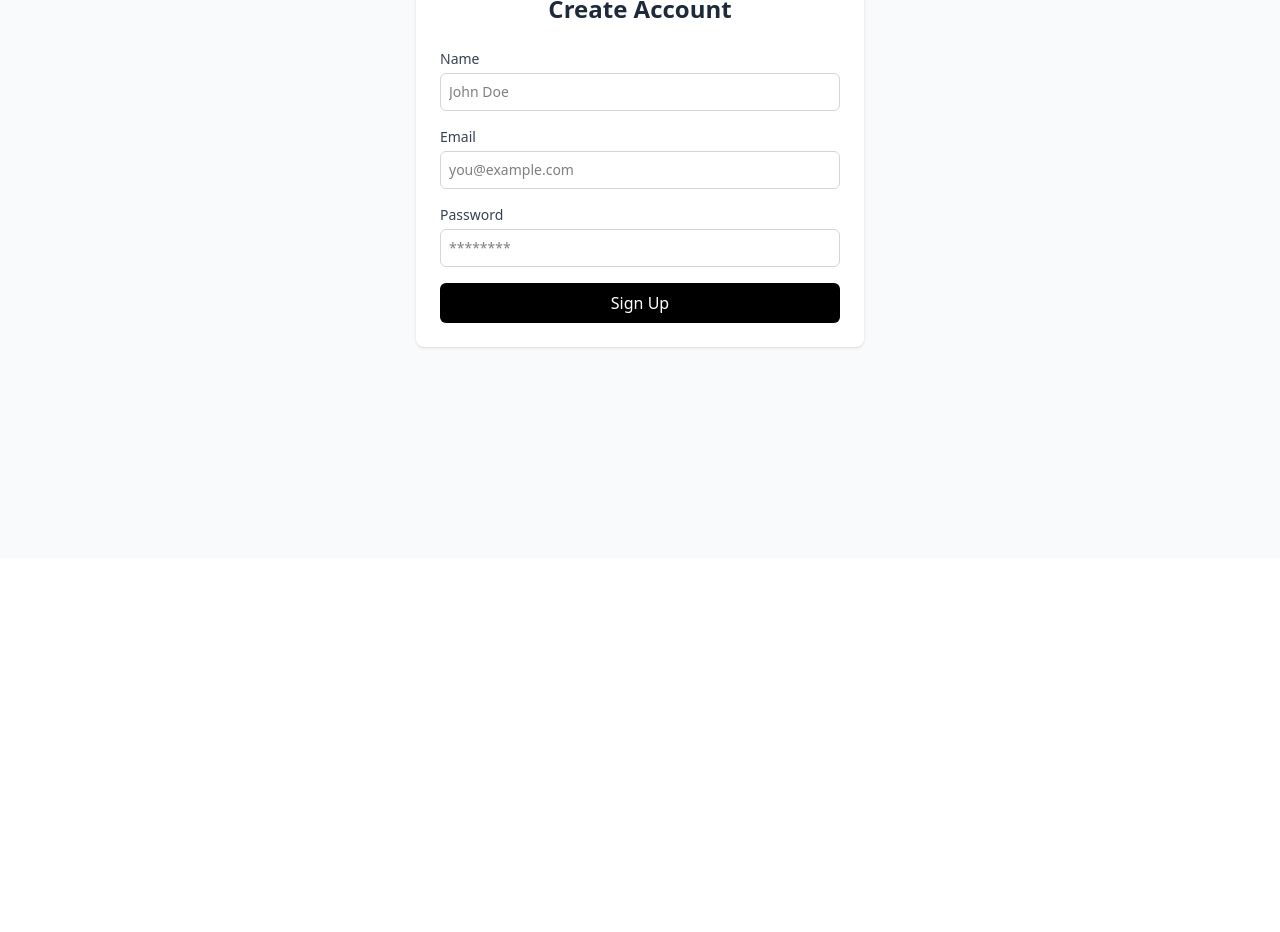
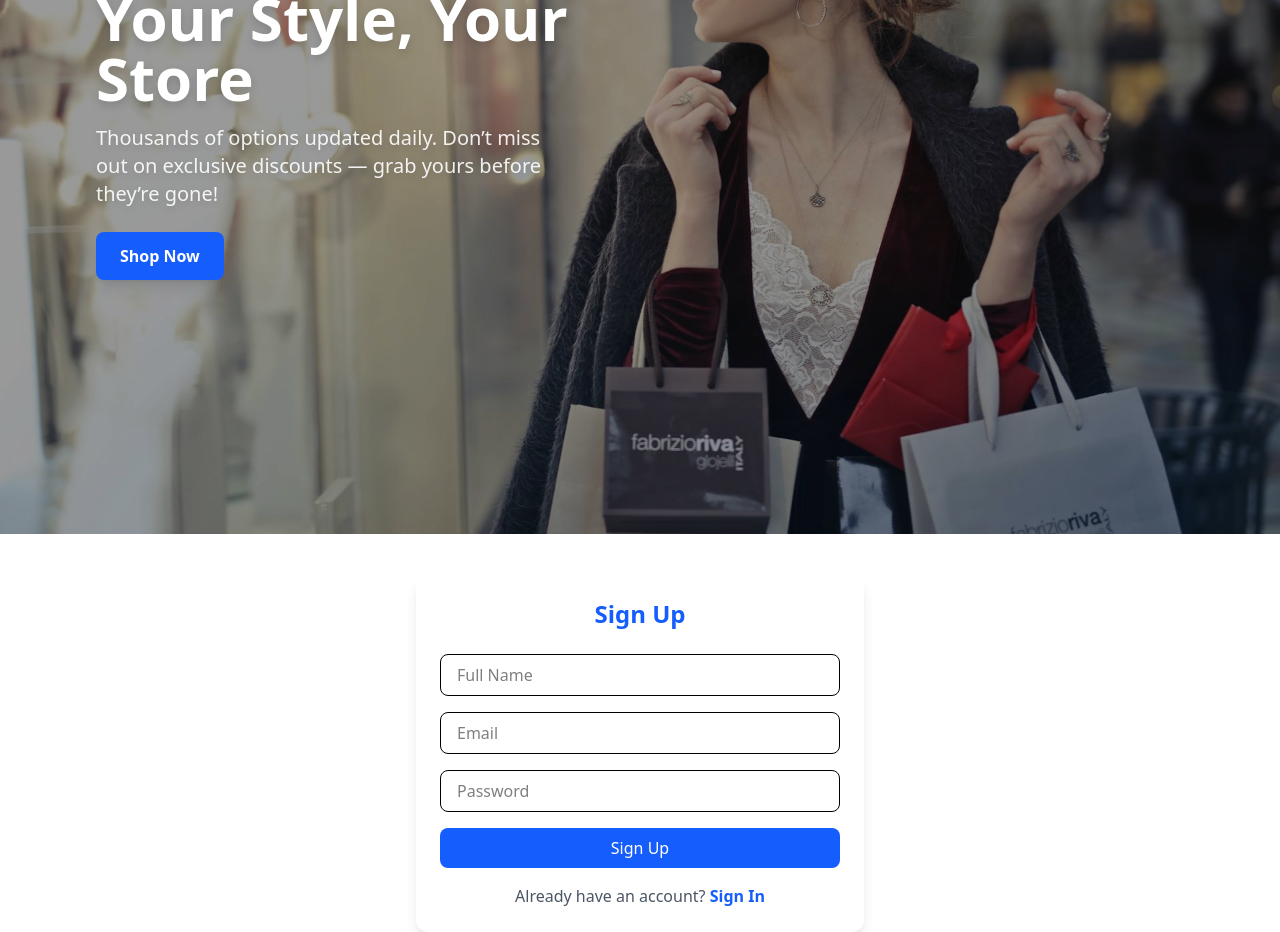
Before and after one commit to Stormz99/alx-project-nexus, a Next.js app in the folder quick-cart/: page /sign-up in a window 1280 px wide. Shown: the part 340-1272 px from the top of the page. Before the commit the page ends 898 px from the top, so only its background shows below. Built offline with nearby package versions, Linux system fonts and the light colour scheme.

Commit message:
Add: Landing page and Auth

```diff
--- a/quick-cart/app/(auth)/layout.tsx
+++ b/quick-cart/app/(auth)/layout.tsx
@@ -1,12 +1,21 @@
-import type { ReactNode } from "react";
+"use client";
 
-export default function AuthLayout({ children }: { children: ReactNode }) {
+import { ReactNode } from "react";
+import Hero from "@/components/Hero";
+
+interface AuthLayoutProps {
+  children: ReactNode;
+}
+
+const Layout = ({ children }: AuthLayoutProps) => {
   return (
-    <div>
-      <header>
-        <h1>Auth Section</h1>
-      </header>
-      <main>{children}</main>
+    <div className="min-h-screen flex flex-col">
+      <Hero />
+      <div className="flex flex-col items-center justify-center mt-10 px-4">
+        {children}
+      </div>
     </div>
   );
-}
+};
+
+export default Layout;
--- a/quick-cart/app/(auth)/sign-in/page.tsx
+++ b/quick-cart/app/(auth)/sign-in/page.tsx
@@ -1,49 +1,34 @@
-// Cartify/app/(auth)/sign-in/page.tsx
-
 "use client";
 
-import React from "react";
+import Link from "next/link";
 
-export default function SignInPage() {
+const SignInPage = () => {
   return (
-    <main className="flex min-h-screen items-center justify-center bg-gray-50">
-      <div className="w-full max-w-md p-6 bg-white shadow rounded-lg">
-        <h1 className="text-2xl font-bold text-gray-800 mb-6 text-center">
-          Sign In
-        </h1>
-        <form className="space-y-4">
-          <div>
-            <label htmlFor="email" className="block text-sm font-medium text-gray-700">
-              Email
-            </label>
+    <div className="w-full max-w-md p-6 bg-white rounded-xl shadow-lg">
+      <h2 className="text-2xl font-bold mb-6 text-center text-blue-600">Sign In</h2>
+      <form className="flex flex-col gap-4">
         <input
           type="email"
-              id="email"
-              className="mt-1 block w-full border border-gray-300 rounded-md p-2 text-sm focus:border-black focus:ring-black"
-              placeholder="you@example.com"
+          placeholder="Email"
+          className="px-4 py-2 border rounded-lg outline-none"
         />
-          </div>
-
-          <div>
-            <label htmlFor="password" className="block text-sm font-medium text-gray-700">
-              Password
-            </label>
         <input
           type="password"
-              id="password"
-              className="mt-1 block w-full border border-gray-300 rounded-md p-2 text-sm focus:border-black focus:ring-black"
-              placeholder="********"
+          placeholder="Password"
+          className="px-4 py-2 border rounded-lg outline-none"
         />
-          </div>
-
-          <button
-            type="submit"
-            className="w-full bg-black text-white py-2 px-4 rounded-md hover:bg-gray-800 transition"
-          >
+        <button className="bg-blue-600 text-white py-2 rounded-lg hover:bg-blue-700 transition">
           Sign In
         </button>
       </form>
+      <p className="mt-4 text-center text-gray-600">
+        New here?{" "}
+        <Link href="/(auth)/sign-up" className="text-blue-600 font-semibold hover:underline">
+          Sign Up
+        </Link>
+      </p>
     </div>
-    </main>
   );
-}
+};
+
+export default SignInPage;
--- a/quick-cart/app/(auth)/sign-up/page.tsx
+++ b/quick-cart/app/(auth)/sign-up/page.tsx
@@ -1,61 +1,39 @@
-// Cartify/app/(auth)/sign-up/page.tsx
-
 "use client";
 
-import React from "react";
+import Link from "next/link";
 
-export default function SignUpPage() {
+const SignUpPage = () => {
   return (
-    <main className="flex min-h-screen items-center justify-center bg-gray-50">
-      <div className="w-full max-w-md p-6 bg-white shadow rounded-lg">
-        <h1 className="text-2xl font-bold text-gray-800 mb-6 text-center">
-          Create Account
-        </h1>
-        <form className="space-y-4">
-          <div>
-            <label htmlFor="name" className="block text-sm font-medium text-gray-700">
-              Name
-            </label>
+    <div className="w-full max-w-md p-6 bg-white rounded-xl shadow-lg">
+      <h2 className="text-2xl font-bold mb-6 text-center text-blue-600">Sign Up</h2>
+      <form className="flex flex-col gap-4">
         <input
           type="text"
-              id="name"
-              className="mt-1 block w-full border border-gray-300 rounded-md p-2 text-sm focus:border-black focus:ring-black"
-              placeholder="John Doe"
+          placeholder="Full Name"
+          className="px-4 py-2 border rounded-lg outline-none"
         />
-          </div>
-
-          <div>
-            <label htmlFor="email" className="block text-sm font-medium text-gray-700">
-              Email
-            </label>
         <input
           type="email"
-              id="email"
-              className="mt-1 block w-full border border-gray-300 rounded-md p-2 text-sm focus:border-black focus:ring-black"
-              placeholder="you@example.com"
+          placeholder="Email"
+          className="px-4 py-2 border rounded-lg outline-none"
         />
-          </div>
-
-          <div>
-            <label htmlFor="password" className="block text-sm font-medium text-gray-700">
-              Password
-            </label>
         <input
           type="password"
-              id="password"
-              className="mt-1 block w-full border border-gray-300 rounded-md p-2 text-sm focus:border-black focus:ring-black"
-              placeholder="********"
+          placeholder="Password"
+          className="px-4 py-2 border rounded-lg outline-none"
         />
-          </div>
-
-          <button
-            type="submit"
-            className="w-full bg-black text-white py-2 px-4 rounded-md hover:bg-gray-800 transition"
-          >
+        <button className="bg-blue-600 text-white py-2 rounded-lg hover:bg-blue-700 transition">
           Sign Up
         </button>
       </form>
+      <p className="mt-4 text-center text-gray-600">
+        Already have an account?{" "}
+        <Link href="/(auth)/sign-in" className="text-blue-600 font-semibold hover:underline">
+          Sign In
+        </Link>
+      </p>
     </div>
-    </main>
   );
-}
+};
+
+export default SignUpPage;
```
Also changed, not shown: 1 other file (tests, documents, lock files or other folders). Lines whose indentation alone changed are shown as unchanged.
